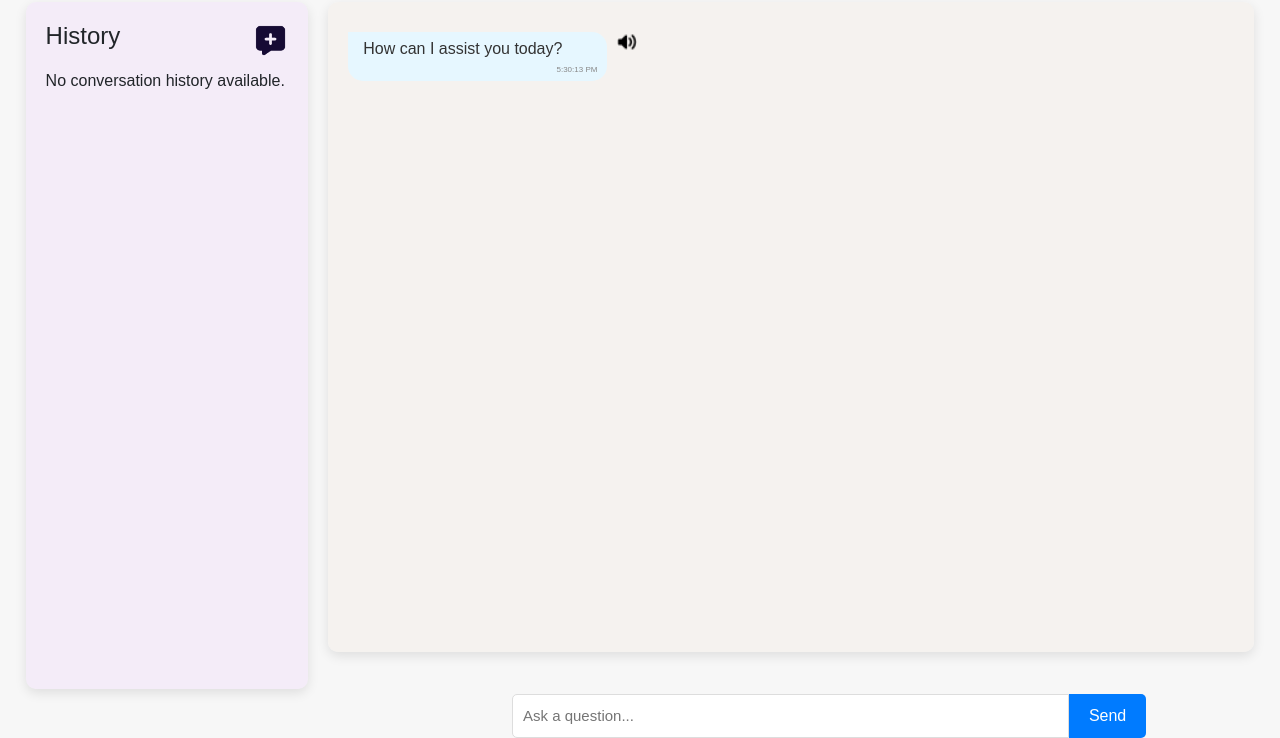
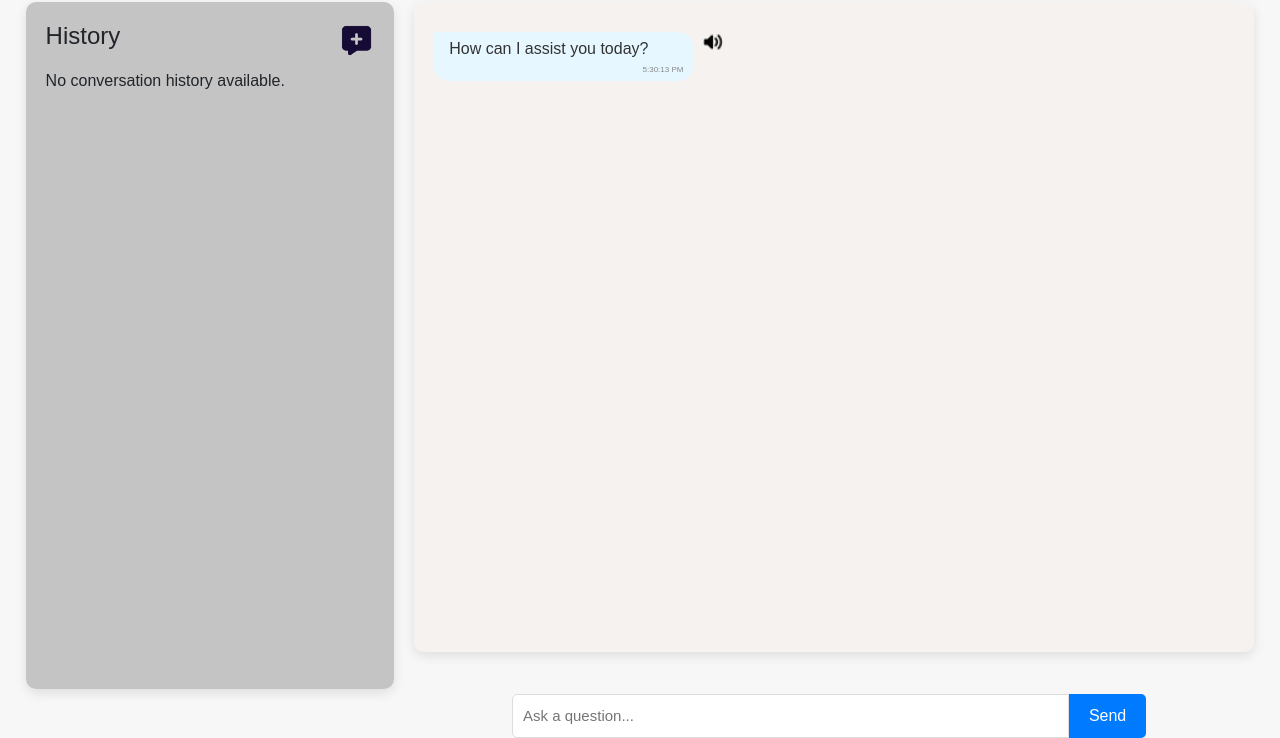
Before and after one commit to Shrutibhargava2004/MediTrain-AI, a Flask app: page /chat in a window 1280 px wide. Shown: the part 62-800 px from the top of the page. Run offline with Flask 3, Linux system fonts and the light colour scheme; the visitor is signed in with stand-in values (Sample User, id 1); parts of the project's set-up code (start-up, migrations or seed data) failed here and were passed over.

Commit message:
improving ui

```diff
--- a/templates/chat.html
+++ b/templates/chat.html
@@ -54,13 +54,13 @@
         }
 
         .history-section {
-            width: 23%; /* Left section for conversation history */
-            background-color: #ebcefc44;
+            width: 30%; /* Left section for conversation history */
+            background-color: #78787867;
             border-radius: 10px;
             padding: 20px;
             box-shadow: 0 4px 12px rgba(0, 0, 0, 0.1);
             margin-right: 20px;
-            max-height: 100%; /* Adjust height according to available space */
+            max-height: 100vh; /* Adjust height according to available space */
             overflow-y: auto;
         }
 
```
